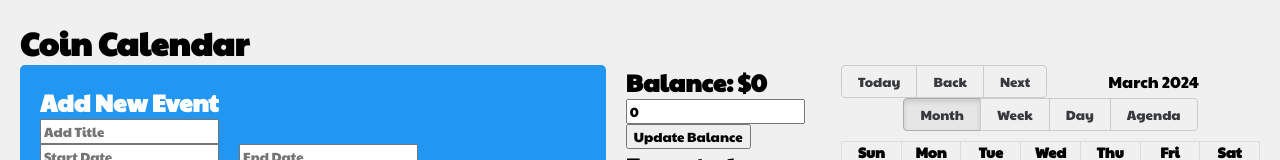
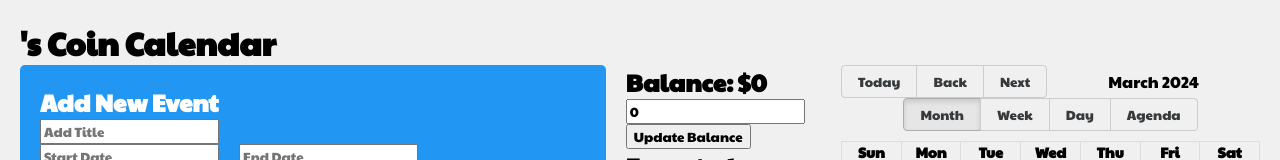
Before and after one commit to joeduman/Coin-Calendar, a React (Create React App) app: page /home in a window 1280 px wide. Shown: the top 160 px of the page. Built offline with nearby package versions, Linux system fonts and the light colour scheme.

Commit message:
Added to home screen "{username}'s Coin Calendar"

```diff
--- a/src/pages/home.js
+++ b/src/pages/home.js
@@ -1,4 +1,4 @@
-import React, { useState, useEffect } from "react";
+import React, { useState, useEffect, useParams, useLocation } from "react";
 import { Calendar, dateFnsLocalizer } from "react-big-calendar";
 import "react-big-calendar/lib/css/react-big-calendar.css";
 import DatePicker from "react-datepicker";
@@ -26,6 +26,7 @@ const localizer = dateFnsLocalizer({
 const events = [];
 
 export default function HomePage() {
+
   const [newEvent, setNewEvent] = useState({
     title: "",
     start: "",
@@ -40,6 +41,13 @@ export default function HomePage() {
   const [balance, setBalance] = useState(0);
   const [expectedBalance, setExpectedBalance] = useState(0);
   const [updatedBalance, setUpdatedBalance] = useState(0);
+  const [username, setUsername] = useState('');
+
+  useEffect(() => {
+    // Fetch username from local storage
+    const storedUsername = localStorage.getItem('username');
+    setUsername(storedUsername);
+  }, []);
 
   useEffect(() => {
     setExpectedBalance(balance);
@@ -88,7 +96,7 @@ export default function HomePage() {
 
   return (
     <div className="App">
-      <h1>Coin Calendar</h1>
+      <h1>{username}'s Coin Calendar</h1>
       <div className="container">
         <div className="add-event-container">
           <div className="add-event">
```
